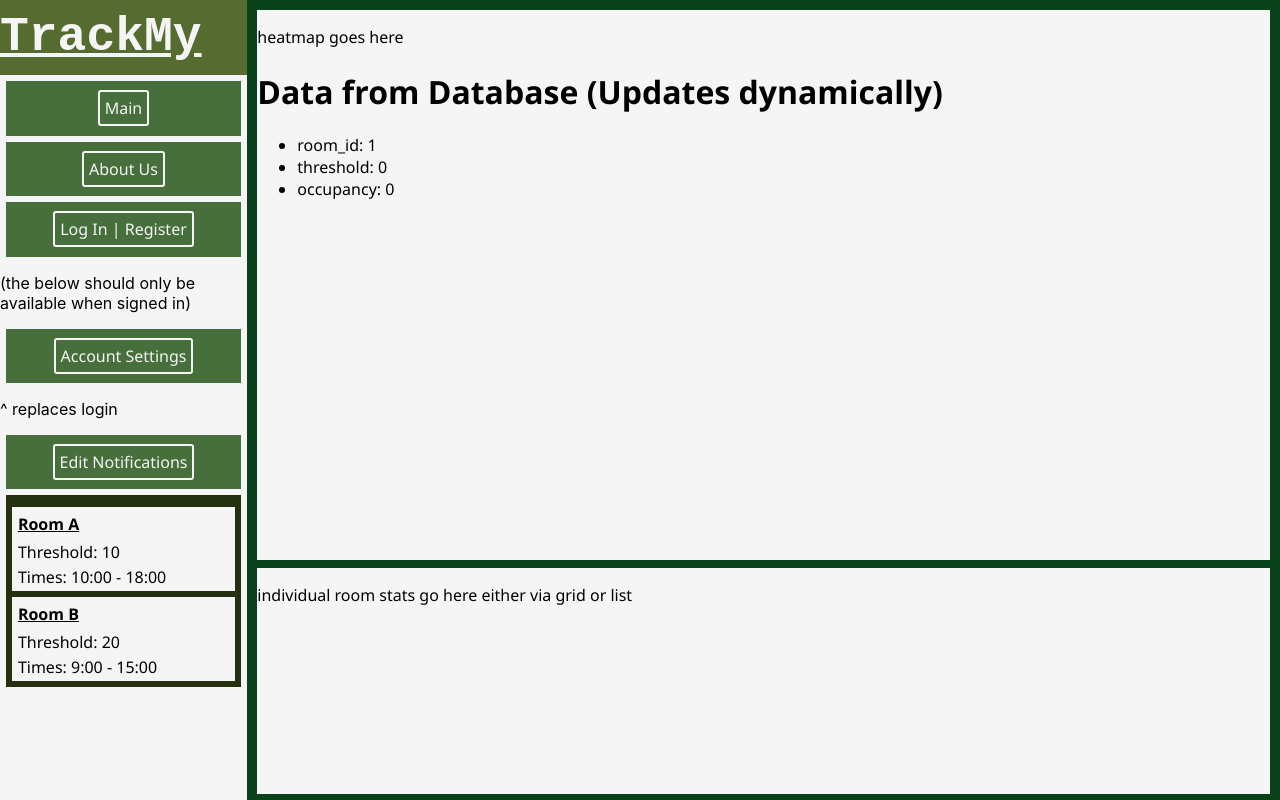
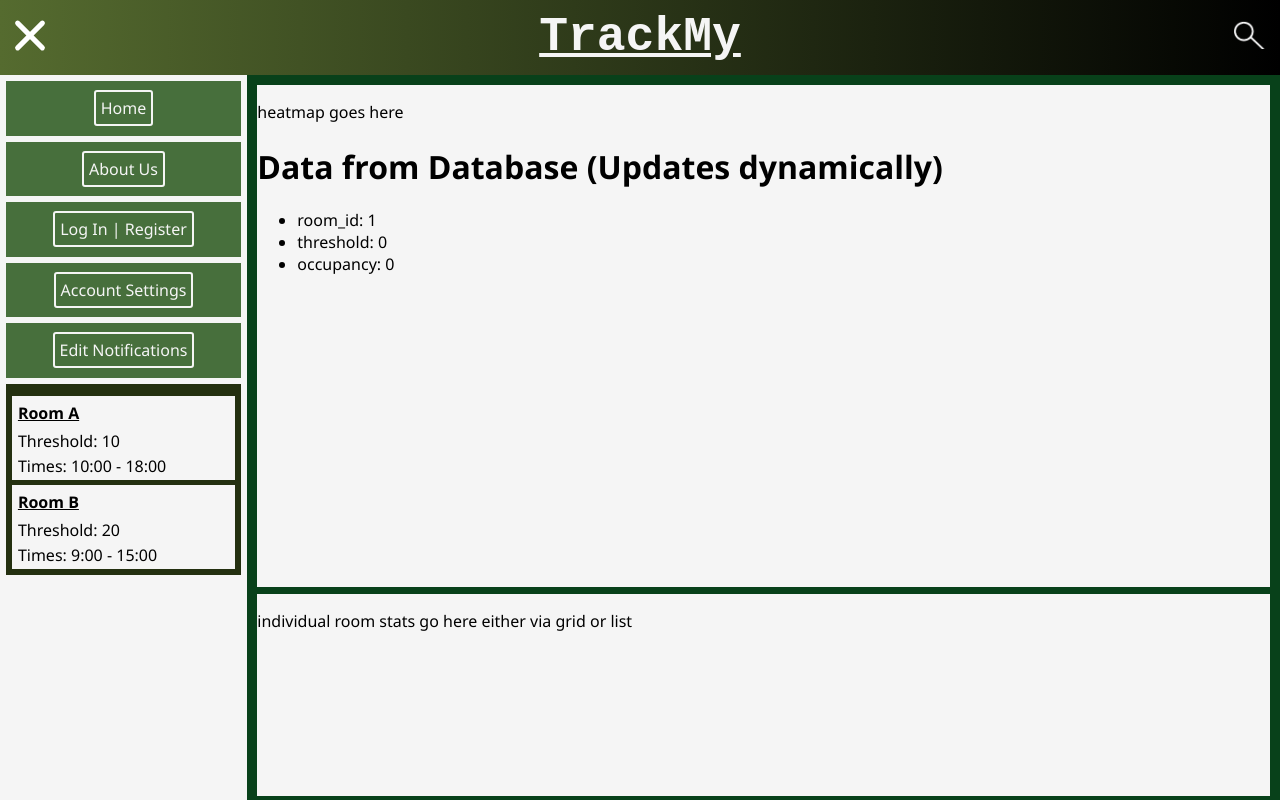
Before and after one commit to Xavier-Nuttall/TrackMy, a React (Create React App) app in the folder frontend/: page / in a window 1280 px wide. Built offline with nearby package versions, Linux system fonts and the light colour scheme; no server answers.

Commit message:
Made some front end changes

```diff
--- a/frontend/src/App.css
+++ b/frontend/src/App.css
@@ -4,10 +4,22 @@ html, body{
   margin: 0%;
 }
 
-.content-container{
+.content-container1{
   display: grid;
-  grid-template-areas: "sidebar main ";
-  grid-template-rows: auto;
+  grid-template-areas:
+  " title "
+  " main ";
+  grid-template-rows: 75px auto;
+  grid-template-columns: auto;
+  min-height: 100vh;
+}
+
+.content-container2{
+  display: grid;
+  grid-template-areas:
+  "title title"
+  "sidebar main";
+  grid-template-rows: 75px auto;
   grid-template-columns: 247px auto;
   min-height: 100vh;
 }
@@ -23,15 +35,26 @@ nav{
   grid-area: sidebar;
 }
 
+.hide-nav {
+  display: none;
+}
+
 #title{
-  text-align: center;
+  position: relative;
   background-color: darkolivegreen;
   width: 100%;
   height: 75px;
+  grid-area: title;
+  display: grid;
+  grid-template-areas:
+  "menu name welcome";
+  grid-template-columns: 60px auto 60px;
+  background-image: linear-gradient(to right, darkolivegreen, #000000);
 }
 
 #title h1{
-  position: absolute;
+  position: relative;
+  text-align: center;
   padding: 0%;
   margin: 0%;
   color:whitesmoke;
@@ -39,6 +62,71 @@ nav{
   font-size: 36pt;
   line-height: 75px;
   text-decoration: underline;
+  justify-content: center;
+}
+
+.bar1,
+.bar2,
+.bar3 {
+    width: 40px;
+    height: 5px;
+    background-color: white;
+    border-radius: 5px;
+    margin: 6px 0;
+    transition: 0.4s;
+}
+
+#menu {
+    margin-top: 7px;
+    margin-left: 10px;
+    width: 40px;
+    height: 40px;
+}
+
+.change .bar1 {
+    transform: translate(0, 11px) rotate(-45deg);
+}
+
+.change .bar2 {
+    opacity: 0;
+}
+
+.change .bar3 {
+    transform: translate(0, -11px) rotate(45deg);
+}
+
+#menu-button {
+  margin-top: 15px;
+  border: 0px;
+  cursor: pointer;
+}
+
+.search-button {
+  position: relative;
+  width: 100%;
+  height: 90%;
+  background-color: transparent;
+  border: none;
+  cursor: pointer;
+  padding: 5px;
+
+}
+
+.search-button .icon {
+  display: inline-block;
+  width: 35px;
+  height: 30px;
+  background-image: url('../public/mgicon.png'); /* Replace with your icon image */
+  background-size: cover;
+}
+
+.search-box {
+  display: flex;
+  flex-direction: column;
+}
+
+.hidden {
+  display: none;
 }
 
 .go {
--- a/frontend/src/App.jsx
+++ b/frontend/src/App.jsx
@@ -133,6 +133,12 @@ function NotifPage() {
 
 function App() {
   const [mainContent, setMainContent] = useState(HomePage);
+  const [menuOpen, setMenuOpen] = useState(true);
+
+  const toggleFilter = () => {
+    console.log("Hello");
+    setMenuOpen(!menuOpen);
+  };
 
   const handleMainPageClick = () => {
     setMainContent(HomePage);
@@ -154,19 +160,48 @@ function App() {
     setMainContent(NotifPage);
   }
 
+  const [showSearchBox, setShowSearchBox] = useState(false);
+  const [searchTerm, setSearchTerm] = useState('');
+
+  const toggleSearch = () => {
+    setShowSearchBox(!showSearchBox);
+  };
+
+  const handleSearchChange = (e) => {
+    setSearchTerm(e.target.value);
+  };
+
+  const handleSearchSubmit = (e) => {
+    e.preventDefault();
+    // Perform search action with searchTerm, e.g., fetch data or navigate to search results page
+    console.log('Search term:', searchTerm);
+  };
+
   return (
     <html>
       <head>
         <title>TrackMy</title>
       </head>
       <body>
-        <div className="content-container">
-          <nav>
-            <div id="title">
-              <h1>TrackMy</h1>
+        <div className={`content-container${menuOpen ? '2' : '1'}`}>
+          <div id="title">
+            <div id="menu" onClick={toggleFilter}>
+              <div id="menu-button" className={`menu-button ${menuOpen ? 'change' : ''}`} >
+                <div class="bar1"></div>
+                <div class="bar2"></div>
+                <div class="bar3"></div>
+              </div>
             </div>
+            <h1>TrackMy</h1>
+            <div className="search-container">
+              <button className="search-button" onClick={toggleSearch}>
+                <span className="icon"></span>
+              </button>
+            </div>
+          </div>
+          <nav className={menuOpen ? '' : 'hide-nav'}>
             <div className="go" id="graph">
-              <button onClick={handleMainPageClick}>Main</button>
+              <button onClick={handleMainPageClick}>Home</button>
             </div>
             <div className="go" id="about">
               <button onClick={handleAboutUsPageClick}>About Us</button>
@@ -174,11 +209,9 @@ function App() {
             <div className="go" id="login">
               <button onClick={handleLoginPageClick}>Log In | Register</button>
             </div>
-            <p>(the below should only be available when signed in)</p>
             <div className="go" id="settings">
               <button onClick={handleAccountSettingsPageClick}>Account Settings</button>
             </div>
-            <p>^ replaces login </p>
             <div className="go" id="notif">
               <button onClick={handleNotifPageClick}>Edit Notifications</button>
             </div>
@@ -193,6 +226,7 @@ function App() {
               <dd>Times: 9:00 - 15:00</dd>
             </dl>
           </nav>
+
           {mainContent}
         </div>
       </body>
```
Also changed, not shown: frontend/public/mgicon.png (added), frontend/src/websocketcomponent.jsx (renamed from frontend/src/websocketcomponent.js), 1 other file (tests, documents, lock files or other folders).
